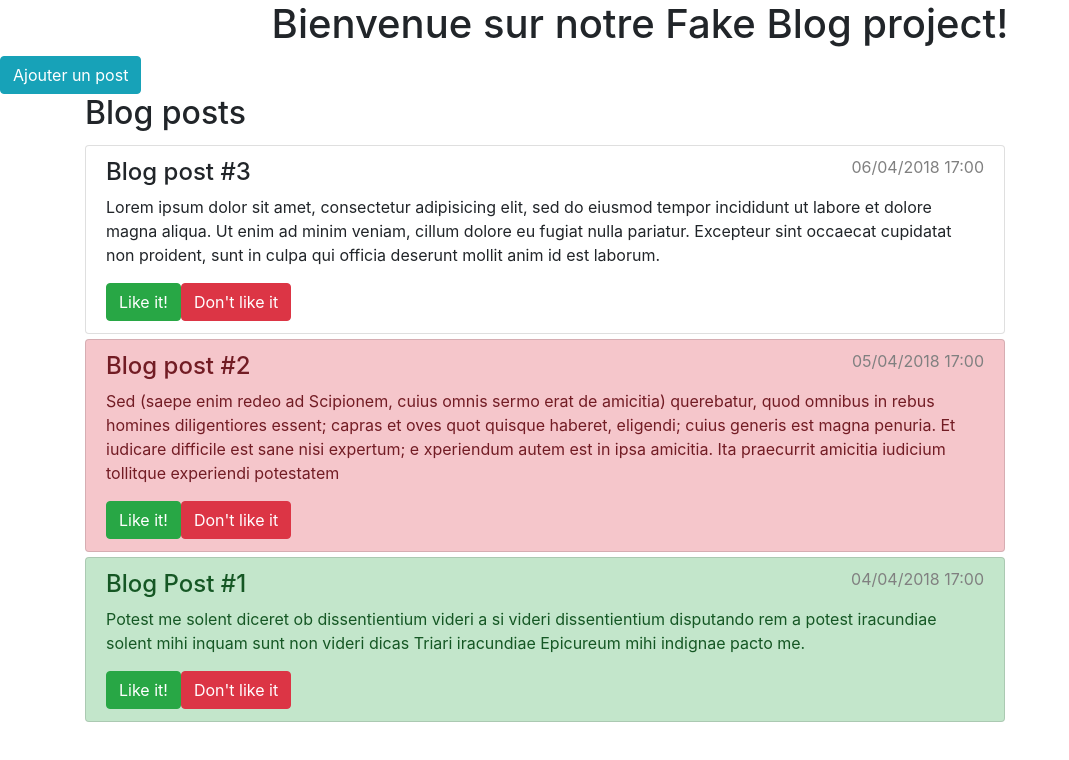
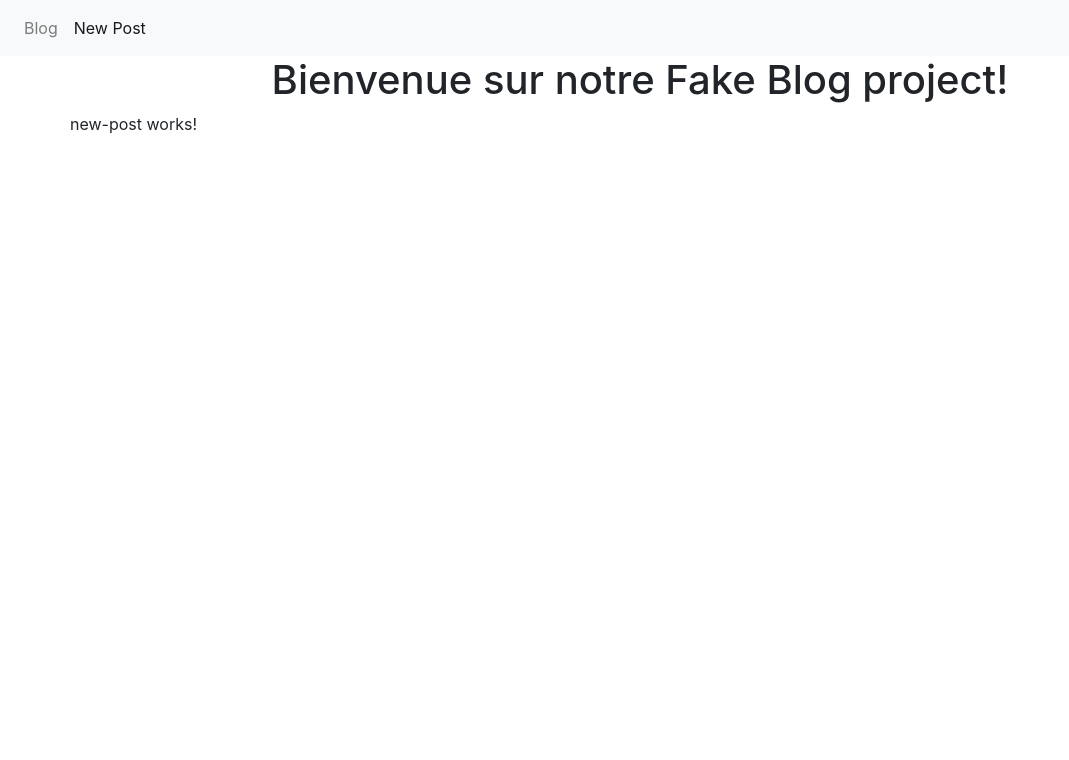
Before and after one commit to gbesset/lab-oc-project-blog, an Angular app: page /new in a window 1280 px wide. Before the commit this address led to /. Shown: the top 760 px of the page, without its empty margins (0-1069 px from the left). Built offline with nearby package versions, Linux system fonts and the light colour scheme.

Commit message:
Mise en place Routing et component nouveau post

```diff
--- a/src/app/app.component.html
+++ b/src/app/app.component.html
@@ -1,8 +1,21 @@
-<!--The content below is only a placeholder and can be replaced.-->
-<div style="text-align:center">
-  <h1>
-    Bienvenue sur notre Fake Blog project!
-  </h1>
+<nav class="navbar navbar-expand navbar-light bg-light">
+  	<div class="container-fluid">
+		<ul class="nav navbar-nav">
+			<!-- <li class="nav-item"><a class="nav-link" routerLink="/">Home</a></li> -->
+			<li routerLinkActive="active" ><a class="nav-link" routerLink="/posts">Blog</a></li>
+			<li routerLinkActive="active" ><a class="nav-link" routerLink="/new">New Post</a></li>
+		</ul>
+	</div>
+</nav>
+
+<div class="container">
+	<div style="text-align:center">
+	  <h1>
+	    Bienvenue sur notre Fake Blog project!
+	  </h1>
+	</div>
+
+  <div class="row">
+  	<router-outlet></router-outlet>
+  </div>
 </div>
-
-<app-post-list [posts]="posts"></app-post-list>
--- a/src/app/app.component.ts
+++ b/src/app/app.component.ts
@@ -1,19 +1,11 @@
-import { Component, OnInit } from '@angular/core';
-import { BlogService} from './services/blog.service'
+import { Component } from '@angular/core';
 
 @Component({
   selector: 'app-root',
   templateUrl: './app.component.html',
   styleUrls: ['./app.component.css']
 })
-export class AppComponent implements OnInit {
+export class AppComponent {
+	constructor() {}
 
-  title = 'app';
-  posts: any[];
-
-   constructor(private _blogService: BlogService) { }
-
-  ngOnInit() {
-      this.posts = this._blogService.posts;
-  }
 }
--- a/src/app/app.module.ts
+++ b/src/app/app.module.ts
@@ -1,24 +1,41 @@
 import { BrowserModule } from '@angular/platform-browser';
 import { NgModule } from '@angular/core';
 import { FormsModule } from '@angular/forms';
-
-import { AppRoutingModule } from './app-routing.module';
 
 import { AppComponent } from './app.component';
 import { PostListComponent } from './post-list/post-list.component';
 import { PostListItemComponent } from './post-list-item/post-list-item.component';
 import { BlogService } from './services/blog.service';
+import { NewPostComponent } from './new-post/new-post.component';
+
+import { RouterModule, Routes } from '@angular/router';
+import { BlogViewComponent } from './blog-view/blog-view.component';
+
+
+const appRoutes: Routes = [
+  { path: '', component: BlogViewComponent },
+  {
+    path: 'posts',
+    component: BlogViewComponent
+  },
+  {
+    path: 'new',
+    component: NewPostComponent
+  }
+];
 
 
 @NgModule({
   declarations: [
     AppComponent,
     PostListComponent,
-    PostListItemComponent
+    PostListItemComponent,
+    NewPostComponent,
+    BlogViewComponent
   ],
   imports: [
     BrowserModule,
-    AppRoutingModule,
+    RouterModule.forRoot(appRoutes),
     FormsModule
   ],
   providers: [BlogService],
--- /dev/null
+++ b/src/app/blog-view/blog-view.component.html
@@ -0,0 +1 @@
+<app-post-list [posts]="posts"></app-post-list>
--- /dev/null
+++ b/src/app/blog-view/blog-view.component.ts
@@ -0,0 +1,19 @@
+import { Component, OnInit } from '@angular/core';
+import { BlogService} from '../services/blog.service'
+
+@Component({
+  selector: 'app-blog-view',
+  templateUrl: './blog-view.component.html',
+  styleUrls: ['./blog-view.component.css']
+})
+export class BlogViewComponent implements OnInit {
+
+  posts: any[];
+
+   constructor(private _blogService: BlogService) { }
+
+  ngOnInit() {
+      this.posts = this._blogService.posts;
+  }
+
+}
--- /dev/null
+++ b/src/app/new-post/new-post.component.html
@@ -0,0 +1,3 @@
+<p>
+  new-post works!
+</p>
--- /dev/null
+++ b/src/app/new-post/new-post.component.ts
@@ -0,0 +1,15 @@
+import { Component, OnInit } from '@angular/core';
+
+@Component({
+  selector: 'app-new-post',
+  templateUrl: './new-post.component.html',
+  styleUrls: ['./new-post.component.css']
+})
+export class NewPostComponent implements OnInit {
+
+  constructor() { }
+
+  ngOnInit() {
+  }
+
+}
--- a/src/app/post-list/post-list.component.html
+++ b/src/app/post-list/post-list.component.html
@@ -1,11 +1,7 @@
 <button class="btn btn-info" (click)= "onAddBlog()">Ajouter un post</button>
-<div class="container">
-  <div class="row">
-    <div class="col-10">
-      <h2>Blog posts</h2>
-      <ul class="list-group" *ngFor="let p of posts; let i =index">
-        <app-post-list-item [indexOfPost]="i" [title]="p.title" [content]="p.content" [loveIts]="p.loveIts" [created_at]="p.created_at"></app-post-list-item>
-      </ul>
-    </div>
-  </div>
+<div class="col-10">
+  <h2>Blog posts</h2>
+  <ul class="list-group" *ngFor="let p of posts; let i =index">
+    <app-post-list-item [indexOfPost]="i" [title]="p.title" [content]="p.content" [loveIts]="p.loveIts" [created_at]="p.created_at"></app-post-list-item>
+  </ul>
 </div>
```
Also changed, not shown: src/app/blog-view/blog-view.component.css (added), src/app/new-post/new-post.component.css (added), 2 other files (tests, documents, lock files or other folders).
